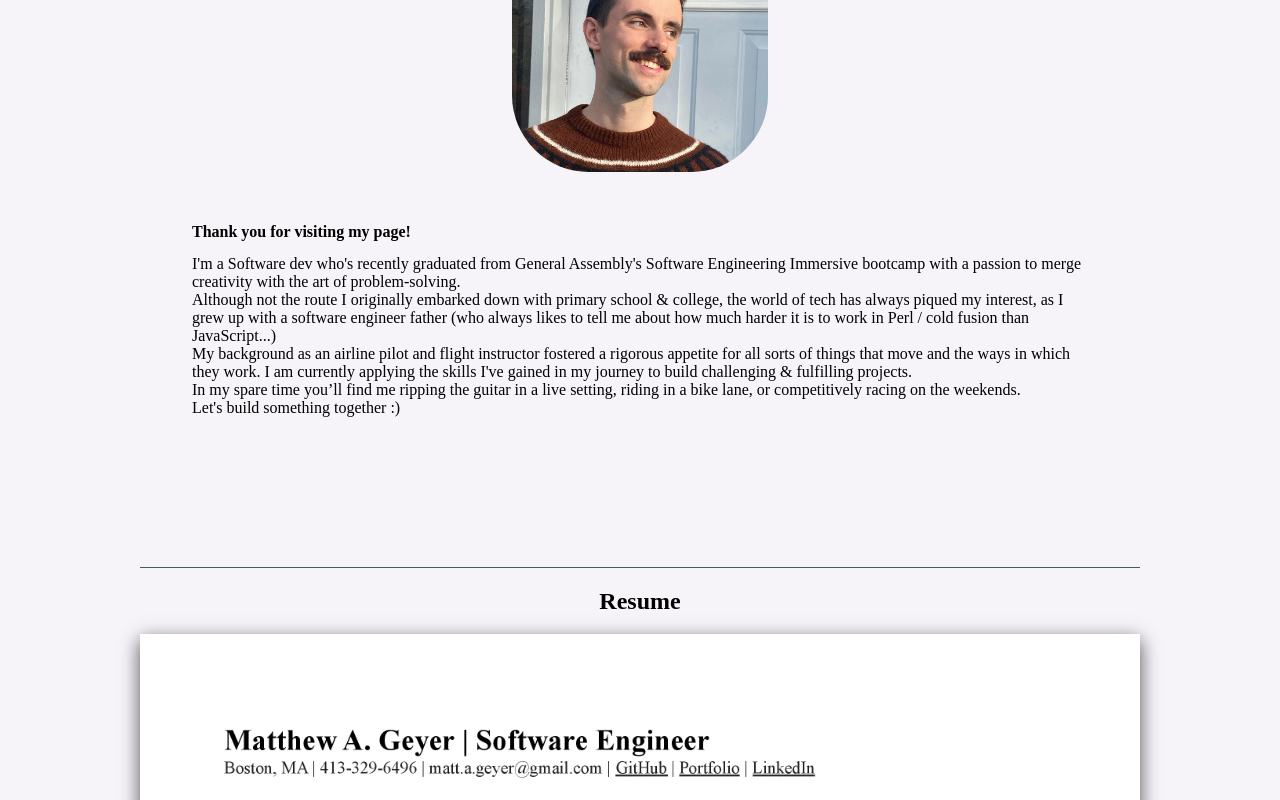
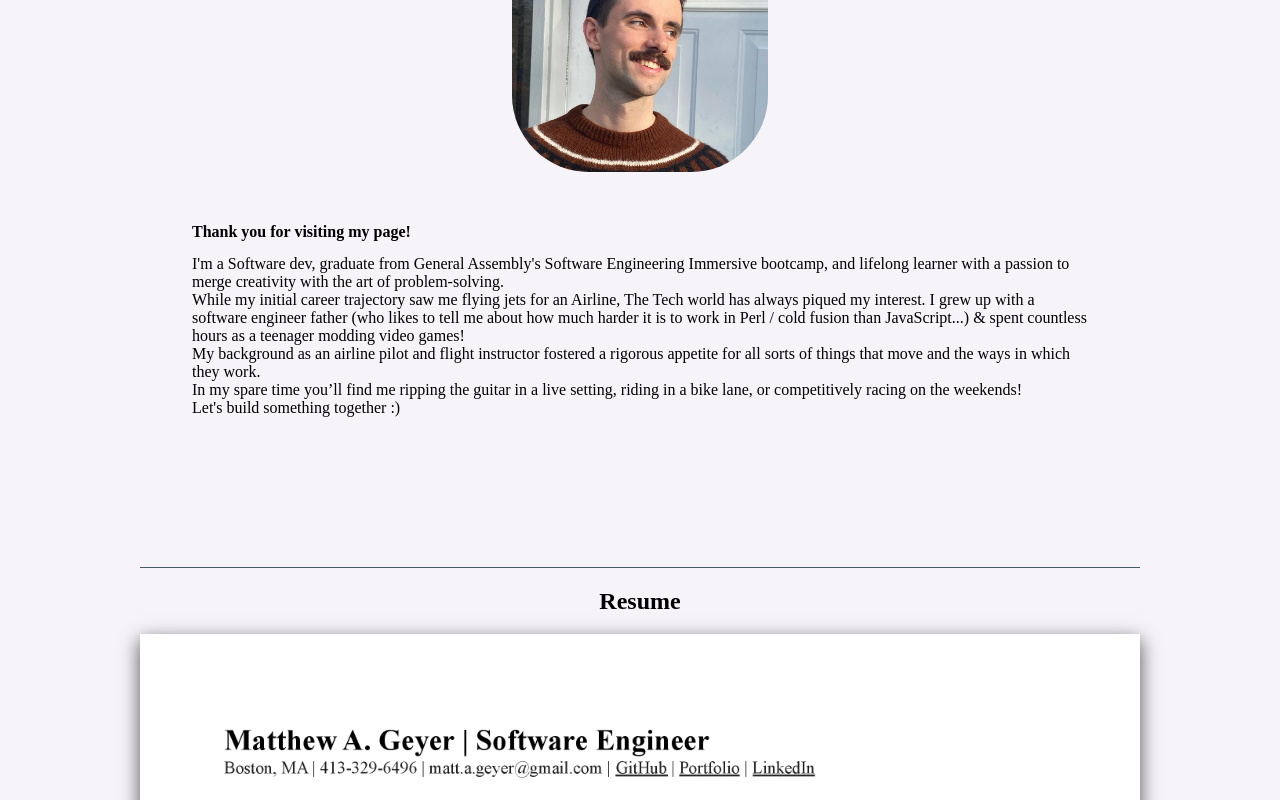
Before and after one commit to mattrichor/Portfolio, a Next.js app: page / in a window 1280 px wide. Shown: the top 800 px of the page. Built offline with nearby package versions, Linux system fonts and the light colour scheme.

Commit message:
edited about me section

```diff
--- a/components/AboutMe.jsx
+++ b/components/AboutMe.jsx
@@ -7,22 +7,21 @@ const AboutMe = () => {
       </div>
       <div className="about-paragraph">
         <h4 className="thanks">Thank you for visiting my page!</h4>I'm a
-        Software dev who's recently graduated from General Assembly's Software
-        Engineering Immersive bootcamp with a passion to merge creativity with
-        the art of problem-solving.{' '}
+        Software dev, graduate from General Assembly's Software Engineering
+        Immersive bootcamp, and lifelong learner with a passion to merge
+        creativity with the art of problem-solving.
         <div className="blurb">
-          Although not the route I originally embarked down with primary school
-          & college, the world of tech has always piqued my interest, as I grew
-          up with a software engineer father (who always likes to tell me about
-          how much harder it is to work in Perl / cold fusion than
-          JavaScript...)
+          While my initial career trajectory saw me flying jets for an Airline,
+          The Tech world has always piqued my interest. I grew up with a
+          software engineer father (who likes to tell me about how much harder
+          it is to work in Perl / cold fusion than JavaScript...) & spent
+          countless hours as a teenager modding video games!
         </div>
         My background as an airline pilot and flight instructor fostered a
         rigorous appetite for all sorts of things that move and the ways in
-        which they work. I am currently applying the skills I've gained in my
-        journey to build challenging & fulfilling projects.
+        which they work.
         <br></br>In my spare time you’ll find me ripping the guitar in a live
-        setting, riding in a bike lane, or competitively racing on the weekends.
+        setting, riding in a bike lane, or competitively racing on the weekends!
         <br></br>Let's build something together :)
       </div>
     </div>
```
